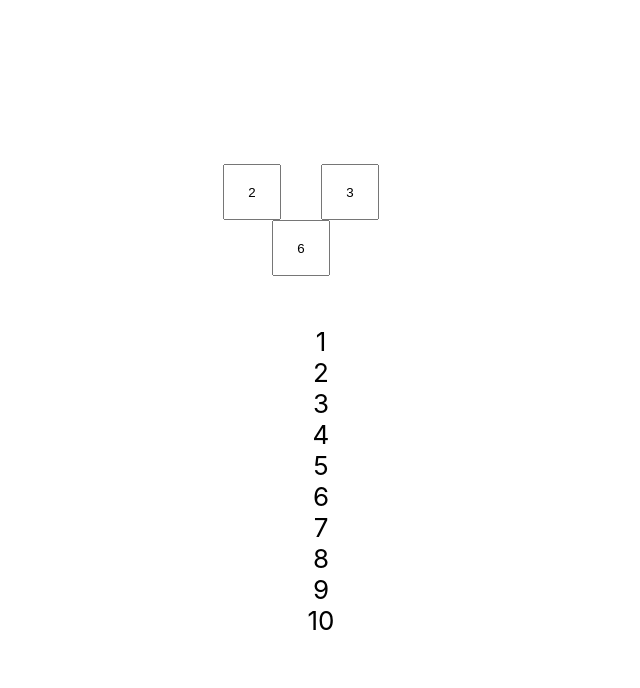
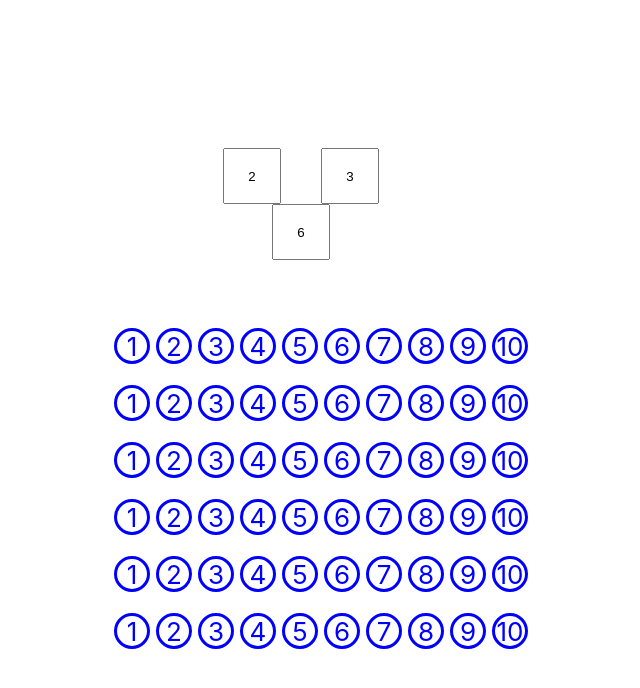
Before and after one commit to ruimage/multiply, a React (Create React App) app: page / in a window 1280 px wide. Shown: the top 688 px of the page, without its empty margins (319-959 px from the left). Built offline with nearby package versions, Linux system fonts and the light colour scheme.

Commit message:
реализован вывод цифр

```diff
--- a/src/components/App/App.js
+++ b/src/components/App/App.js
@@ -5,26 +5,29 @@ import MultiplyTable from "../MultiplyTable/MultiplyTable";
 
 function App() {
 
-  const [factor1,setFactor1] = useState(0);
-  const [factor2,setFactor2] = useState(0);
-  const [result,setResult] = useState(0)
-  const [multiplyTable,setMultiplyTable] = useState([]);
+  const [factor1, setFactor1] = useState(0);
+  const [factor2, setFactor2] = useState(0);
+  const [result, setResult] = useState(0)
+  const [multiplyTable, setMultiplyTable] = useState([]);
 
-  useEffect(()=>{
-    setFactor1(Math.floor(Math.random()*10));
-    setFactor2(Math.floor(Math.random()*10));
-    setMultiplyTable(()=>{
-      const masterArray = Array.from({length: 10}, (_, i) => i + 1);
-      //masterArray.map(value => Array.from({length: 10}, (_, i) => i + 1));
-      return masterArray;
+  useEffect(() => {
+    setFactor1(Math.floor(Math.random() * 10));
+    setFactor2(Math.floor(Math.random() * 10));
+    setMultiplyTable(() => {
+      return [
+        [1, 2, 3, 4, 5, 6, 7, 8, 9, 10],
+        [1, 2, 3, 4, 5, 6, 7, 8, 9, 10],
+        [1, 2, 3, 4, 5, 6, 7, 8, 9, 10],
+        [1, 2, 3, 4, 5, 6, 7, 8, 9, 10],
+        [1, 2, 3, 4, 5, 6, 7, 8, 9, 10],
+        [1, 2, 3, 4, 5, 6, 7, 8, 9, 10],
+      ];
     })
-  },[])
+  }, [])
 
-  useEffect(()=>{
-    setResult(factor1*factor2)
-  },[factor1, factor2])
-
-
+  useEffect(() => {
+    setResult(factor1 * factor2)
+  }, [factor1, factor2])
 
 
   return (
--- a/src/components/MultiplyTable/MultiplyTable.css
+++ b/src/components/MultiplyTable/MultiplyTable.css
@@ -6,3 +6,25 @@
     display: flex;
     flex-direction: column;
 }
+
+
+.main-row{
+    margin-top: 15px;
+    display: flex;
+    flex-direction: row;
+}
+
+.digit-item{
+    margin: 3px;
+    width: 30px;
+    height: 30px;
+    border-style: solid;
+    border-radius: 50%;
+    background-color: white;
+    color: blue;
+}
+
+.digit-item-selected{
+    background-color: blue;
+    color: white;
+}
--- a/src/components/MultiplyTable/MultiplyTable.js
+++ b/src/components/MultiplyTable/MultiplyTable.js
@@ -4,9 +4,16 @@ import './MultiplyTable.css'
 function MultiplyTable({valueArray}) {
   return (
     <div className="mult">
-      <div className="main-column">
-        {valueArray.map(valueArray => <div className="NumberLine">{valueArray}</div>)}
-      </div>
+
+      {valueArray.map((v1) => {
+          return (
+            <div className="main-row">
+              {v1.map((v2) => <div className="digit-item ">{v2}</div>)}
+            </div>)
+        })
+      }
+
+
     </div>
   );
 }
```
